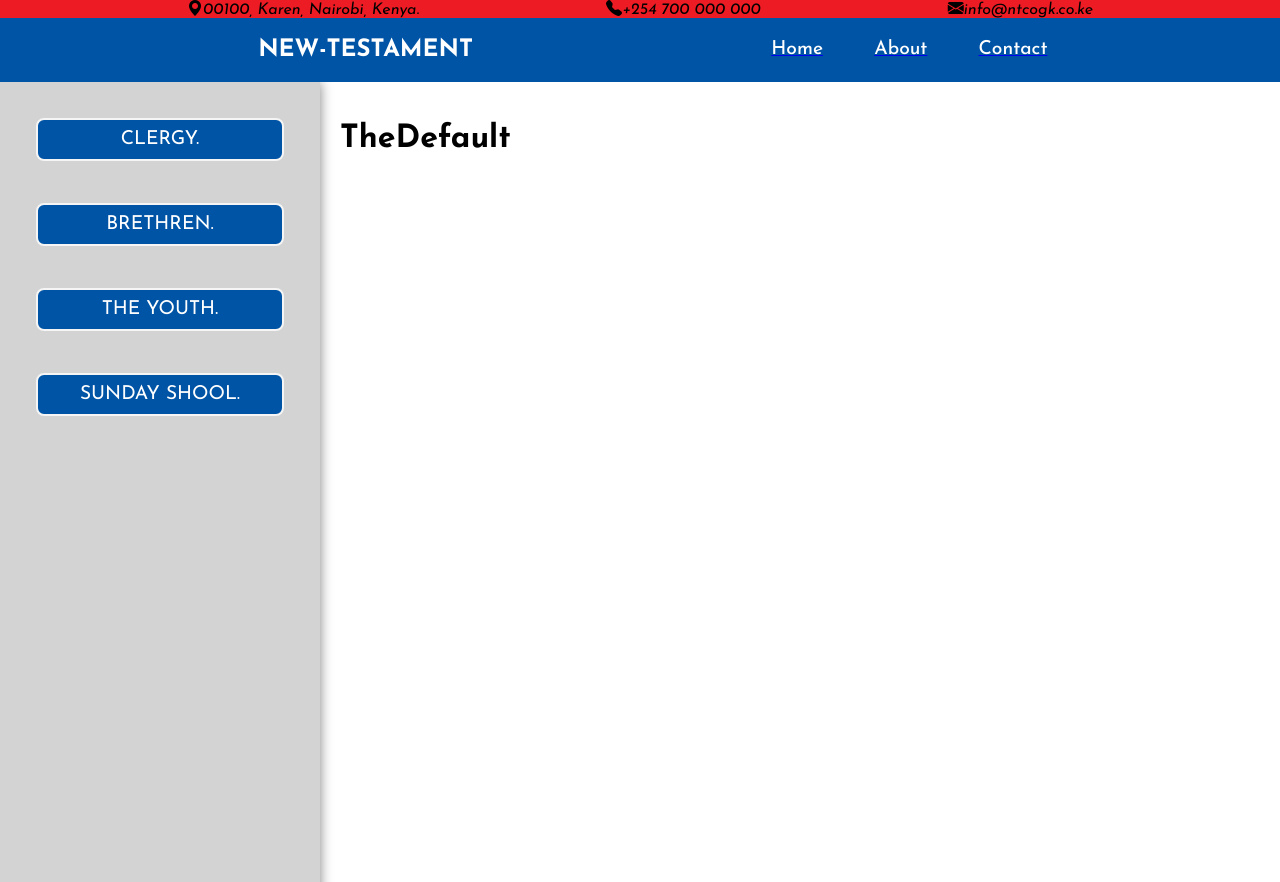
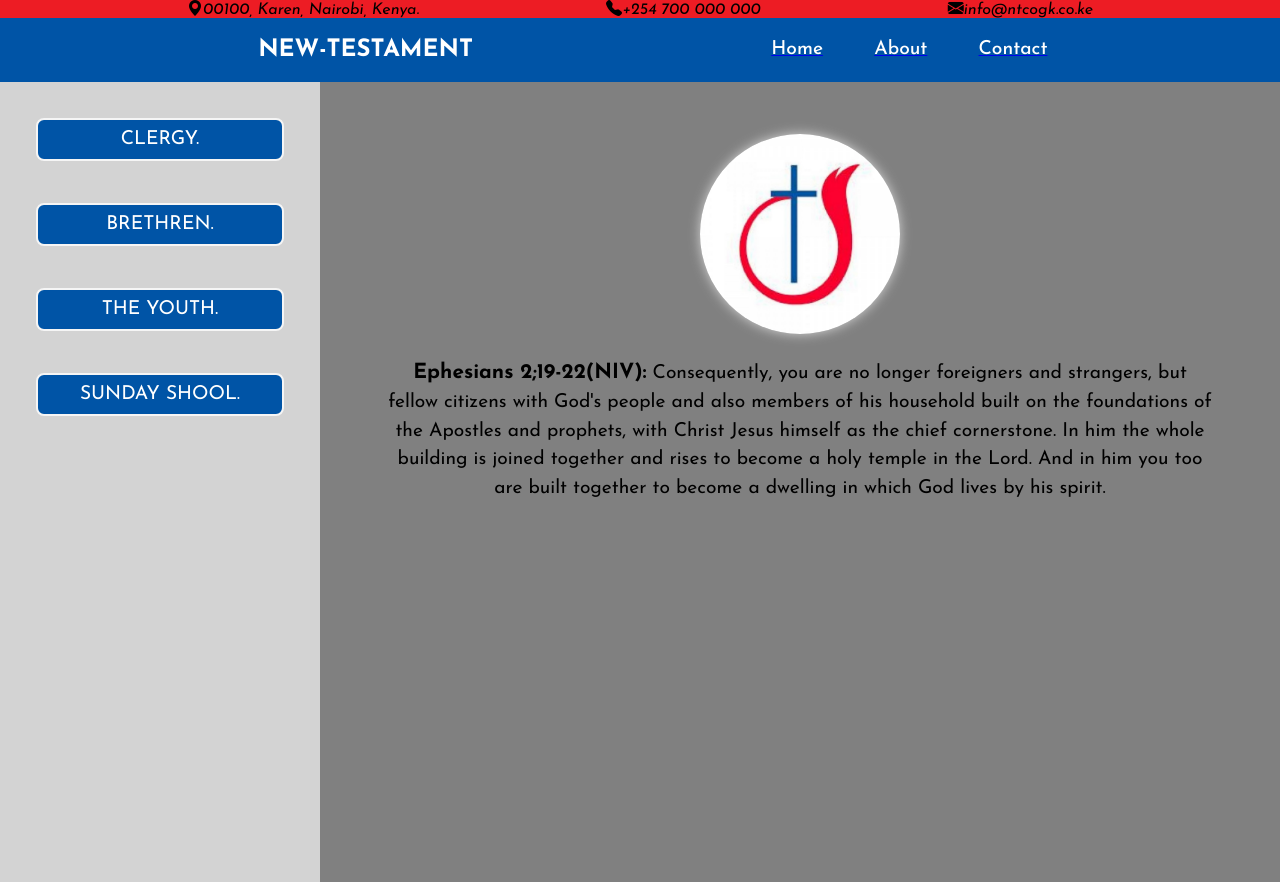
Before and after one commit to Omillo-Charles/New-Testament, a React (Vite) app in the folder new-testament/: page /thechurch in a window 1280 px wide. Shown: the top 882 px of the page. Built offline with nearby package versions, Linux system fonts and the light colour scheme; a web font is replaced by a local one.

Commit message:
The default of the church section

```diff
--- /dev/null
+++ b/new-testament/src/Contents/TheDefault.css
@@ -0,0 +1,24 @@
+div.tdf{
+    display: flex;
+    justify-content: center;
+    align-items: center;
+    flex-direction: column;
+    width: 90%;
+    margin: 2rem auto;
+    text-align: center;
+}
+
+div.timg img{
+    border-radius: 50%;
+    box-shadow: 0 0 12px var(--color-light-gray);
+}
+
+div.dtext p{
+    font-size: 1.2rem;
+    line-height: 1.5;
+}
+
+div.dtext p span{
+    font-size: 1.3rem;
+    font-weight: 660;
+}
--- /dev/null
+++ b/new-testament/src/Contents/TheDefault.jsx
@@ -0,0 +1,19 @@
+import React from 'react'
+import './TheDefault.css'
+import Logo from '../assets/Logo.png'
+
+const TheDefault = () => {
+  return (
+    <div className='tdf'>
+      <div className="timg">
+        <img src={Logo} alt="" width={200} height={200}/>
+      </div>
+
+      <div className="dtext">
+        <p><span>Ephesians 2;19-22(NIV):</span> Consequently, you are no longer foreigners and strangers, but fellow citizens with God's people and also members of his household built on the foundations of the Apostles and prophets, with Christ Jesus himself as the chief cornerstone. In him the whole building is joined together and rises to become a holy temple in the Lord. And in him you too are built together to become a dwelling in which God lives by his spirit.</p>
+      </div>
+    </div>
+  )
+}
+
+export default TheDefault
--- a/new-testament/src/SubComponets/TheChurch.css
+++ b/new-testament/src/SubComponets/TheChurch.css
@@ -30,7 +30,7 @@
 
 .main-content {
   grid-area: main;
-  background-color: #fff;
+  background-color: var(--color-gray);
   padding: 20px;
   overflow-y: auto;
   height: 100%;
--- a/new-testament/src/SubComponets/TheChurch.jsx
+++ b/new-testament/src/SubComponets/TheChurch.jsx
@@ -1,5 +1,6 @@
 import React, { useState } from "react";
 import './TheChurch.css'
+import TheDefault from "../Contents/TheDefault";
 
 const OurChurch = () => {
   const [activeComponent, setActiveComponent] = useState("default");
@@ -11,7 +12,7 @@ const OurChurch = () => {
       case "two": return <h1>BRETHREN</h1>;
       case "three": return <h1>THE YOUTH</h1>;
       case "four": return <h1>SUNDAY SCHOOL.</h1>
-      default: return <h1>TheDefault</h1>
+      default: return <TheDefault />
     }
   };
 
```
